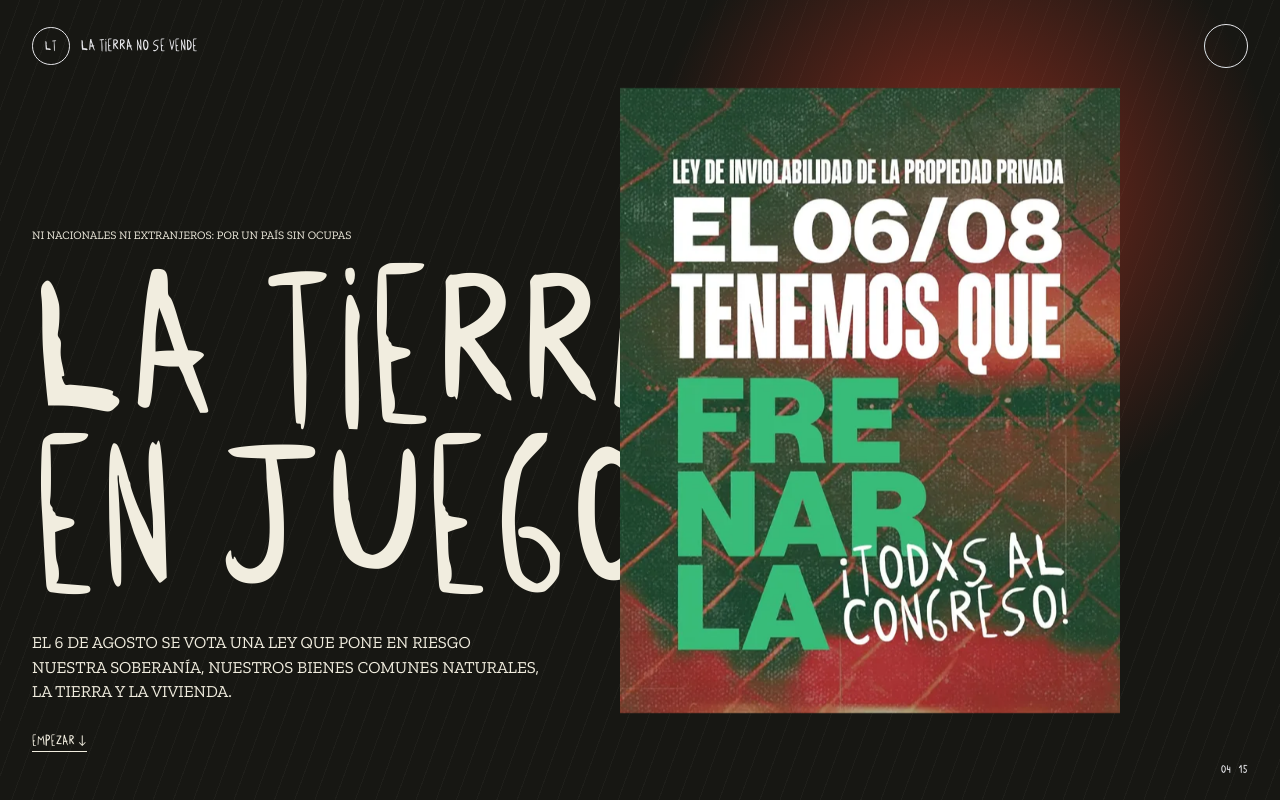
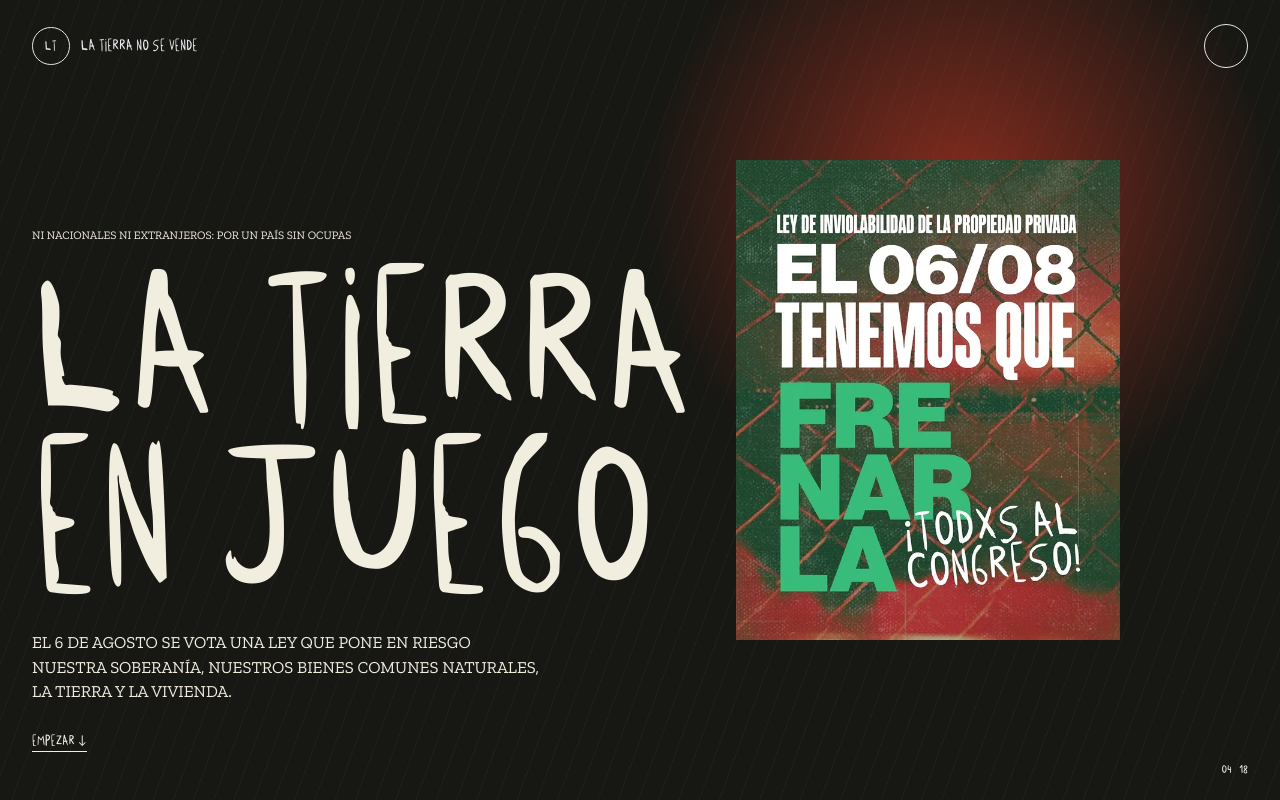
Before and after one commit to comitesxmovimiento/leydetierras, a website: page index.html in a window 1280 px wide. Shown: the top 800 px of the page. Drawn offline with nearby package versions, Linux system fonts and the light colour scheme.

Commit message:
Ajustes Her y Lihuen

```diff
--- a/app.js
+++ b/app.js
@@ -485,7 +485,8 @@ function renderSections(sections) {
     const emojis = section.emojis ? `<p class="section-emojis" aria-hidden="true">${section.emojis}</p>` : '';
     const sources = section.sources ? `<p class="section-sources">Fuentes utilizadas: <a href="${section.sources}">${section.sources}</a></p>` : '';
     const sources_2 = section.sources_2 ? `<p class="section-sources"><a href="${section.sources_2}">${section.sources_2_text}</a></p>` : '';
-    const sources_3 = section.sources_3 ? `<p class="section-sources"><a href="${section.sources_3}">${section.sources_3}</a></p>` : '';
+    const sources_3 = section.sources_3 ? `<p class="section-sources"><a href="${section.sources_3}">${section.sources_3_text}</a></p>` : '';
+    const sources_4 = section.sources_4 ? `<p class="section-sources"><a href="${section.sources_4}">${section.sources_4}</a></p>` : '';
     const eyebrow = section.eyebrow ? `<p class="eyebrow">${section.eyebrow}</p>` : '';
     const body = section.body ? `<p class="section-body">${section.body}</p>` : '';
     let cta = '';
@@ -502,6 +503,7 @@ function renderSections(sections) {
       ${sources}
       ${sources_2}
       ${sources_3}
+      ${sources_4}
       ${emojis}
     </section>`;
   }).join('');
--- a/config.json
+++ b/config.json
@@ -67,7 +67,7 @@
         "type": "quiz",
         "id": "limite-extranjero",
         "kicker": "Poné a prueba tus creencias",
-        "question": "¿Cuántas hectáreas de nuestro país YA se encuentran en manos extranjeras?",
+        "question": "¿Cuántas hectáreas de nuestro país crees que YA se encuentran en manos extranjeras?",
         "shortLabel": "Límite nacional",
         "unit": "HA",
         "min": 0,
@@ -89,7 +89,7 @@
         "text": "No es cualquier tierra: [[sitios estratégicos]] cerca de las fronteras, donde nacen los ríos y el agua, donde están los minerales valiosos.",
         "kicker": "Los territorios",
         "media": "05-placeholder.jpg",
-        "media_bis": "05-b-placeholder.jpg",
+        "media_bis": "05.png",
         "type": "image",
         "alt": "Placeholder de territorio estratégico"
       },
@@ -142,7 +142,7 @@
           "Por eso buscan:",
           "🏞️🌱🌄",
           " - ",
-          "1) derogar la Ley de Tierras (26.737) de 2011, que limitaba la extranjerización al 15% de la superficie de cada provincia y departamento."
+          "1) derogar la Ley de Tierras (26.737) de 2011, que limita la extranjerización al 15% de la superficie de cada provincia y departamento."
         ],
         "kicker": "La ley 26.737",
         "media": null,
@@ -153,7 +153,7 @@
         "text": [
           "⛓️🥷🏻🪧",
           " - ",
-          "2) Blindar a quienes ya ocupan ilegítimamente y atarles las manos a futuros gobiernos, a través de la modificación del régimen de expropiación, haciéndolo mucho más restrictivo. La modificación de esta ley también facilitaría el desalojo de Comunidades Oiriganrias de sus legítimos territorios, y los desalojos urbanos exprés."
+          "2) Blindar a quienes ya ocupan ilegítimamente y atarles las manos a futuros gobiernos, a través de la modificación del régimen de expropiación, haciéndolo mucho más restrictivo."
         ],
         "kicker": "Los desalojos",
         "media": null,
@@ -174,7 +174,40 @@
       },
       {
         "text": [
-          "[[El nuevo proyecto de ley institucionaliza los desalojos exprés y criminaliza a las familias sin techo.]]",
+          "🔥🔥🔥",
+          " - ",
+          "El proyecto elimina las restricciones que hoy impiden cambiar el uso de tierras afectadas por incendios durante 30 o 60 años, según el caso."
+        ],
+        "kicker": "El fuego",
+        "media": null,
+        "type": "image",
+        "alt": "Placeholder de incendios"
+      },
+      {
+        "text": [
+          "🔥🔥🔥",
+          " - ",
+          "[[Mientras la legislación vigente busca desalentar los incendios intencionales al evitar que se obtengan beneficios económicos mediante la urbanización, la expansión agropecuaria u otros emprendimientos sobre áreas quemadas...]]"
+        ],
+        "kicker": "El fuego",
+        "media": null,
+        "type": "image",
+        "alt": "Placeholder de incendios"
+      },
+      {
+        "text": [
+          "🔥🔥🔥",
+          " - ",
+          "[[...la modificación habilita esos cambios de uso del suelo, lo que incentiva incendios con fines especulativos y favorecer principalmente a grandes propietarios.]]"
+        ],
+        "kicker": "El fuego",
+        "media": null,
+        "type": "image",
+        "alt": "Placeholder de incendios"
+      },
+      {
+        "text": [
+          "Además, el nuevo proyecto de ley y los cambios en el código civil y procesal institucionalizan los desalojos exprés y criminalizan a las familias sin techo.",
           "[[En especial perjudica a las comunidades originarias que no poseen títulos de propiedad, que el Estado les niega para que puedan expulsarlos de sus tierras]]"
         ],
         "kicker": "El ataque",
@@ -304,7 +337,9 @@
       "sources": "https://www.observatoriodetierras.ar/",
       "sources_2": "https://www.laizquierdadiario.com/Este-jueves-el-Senado-trata-la-ley-de-extranjerizacion-de-tierras",
       "sources_2_text": "La Izquierda Diario: Saqueo. Este jueves el Senado trata la ley de extranjerización de tierras",
-      "sources_3": "https://laizquierdadiario.com"
+      "sources_3": "https://www.laizquierdadiario.com/Ley-de-Inviolabilidad-de-la-Propiedad-Privada-por-que-la-llaman-ley-de-extranjerizacion",
+      "sources_3_text": "La Izquierda Diario: Ley de Inviolabilidad de la Propiedad Privada: por qué la llaman ley de extranjerización",
+      "sources_4": "https://laizquierdadiario.com"
     }
   ]
 }
--- a/styles.css
+++ b/styles.css
@@ -926,6 +926,7 @@ span.active-highlight{
 @media (min-width: 800px) {
   #coverPicture {
     width: 500px;
+    max-width: 30%;
     height: 90vh;
     overflow: hidden;
     position: absolute;
```
Also changed, not shown: src/media/scrolly/05.png (added).
